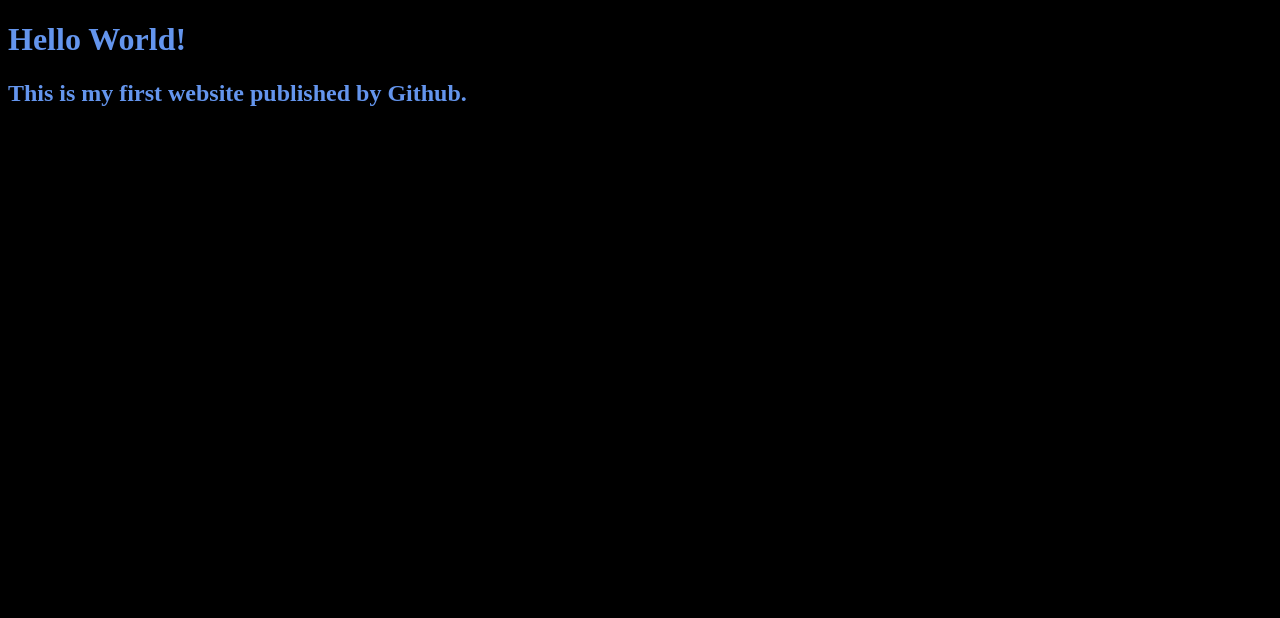
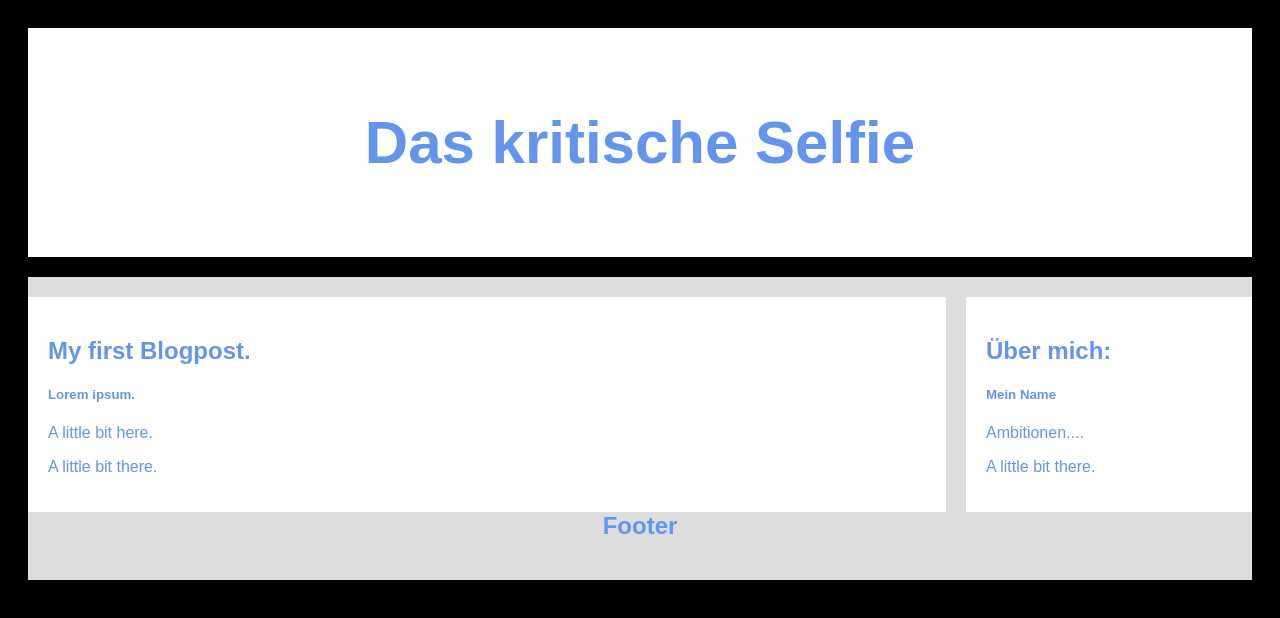
Before and after one commit to das-kritische-selfie/das-kritische-selfie.github.io, a plain HTML site: page index.html in a window 1280 px wide. Drawn offline with Linux system fonts and the light colour scheme.

Commit message:
index.html updated

```diff
--- a/index.html
+++ b/index.html
@@ -5,16 +5,83 @@
         <meta charset="utf-8">
 
         <style>
+            * {
+                box-sizing: border-box;
+            }
+
             body{
                 background-color: black;
-                color: cornflowerblue
-
+                color: cornflowerblue;
+                font-family: Arial;
+                padding: 20px;
+            }
+            .header {
+                padding: 30px;
+                font-size: 40px;
+                text-align: center;
+                background: white;
+            }
+            .leftcolumn {
+                float: left;
+                width: 75%;
+            }
+            .rightcolumn {
+                float: left;
+                width: 25%;
+                padding-left: 20px;
+            }
+            .card {
+                background-color: white;
+                padding: 20px;
+                margin-top: 20px;
+            }
+            .row:after {
+                content: "";
+                display: table;
+                clear: both;
+            }
+            .footer {
+                padding: 20px;
+                text-align: center;
+                background: #ddd;
+                margin-top: 20px;
             }
         </style>
     </head>
 
     <body>
-        <h1>Hello World!</h1>
-        <h2>This is my first website published by Github.</h2>
+        <!-- Header -->
+        <div class="header">
+            <h2>Das kritische Selfie</h2>
+        </div>
+        <!--  -->
+        <div class="row">
+            <!-- Left column -->
+            <div class="leftcolumn">
+                <!-- First Blogpost. -->
+                <div class="card">
+                    <h2>My first Blogpost.</h2>
+                    <h5>Lorem ipsum.</h5>
+                    <div></div> <!--Picture-->
+                    <p>A little bit here.</p>
+                    <p>A little bit there.</p>
+                </div>
+            </div>
+            <!-- Right column -->
+            <div class="rightcolumn">
+                <div class="card">
+                    <h2>Über mich:</h2>
+                    <h5>Mein Name</h5>
+                    <div></div> <!--Picture-->
+                    <p>Ambitionen....</p>
+                    <p>A little bit there.</p>
+                </div>
+            </div>
+            <!-- Footer -->
+            <div class="footer">
+                <h2>Footer</h2>
+            </div>
+        </div>
+
     </body>
 </html>
```
